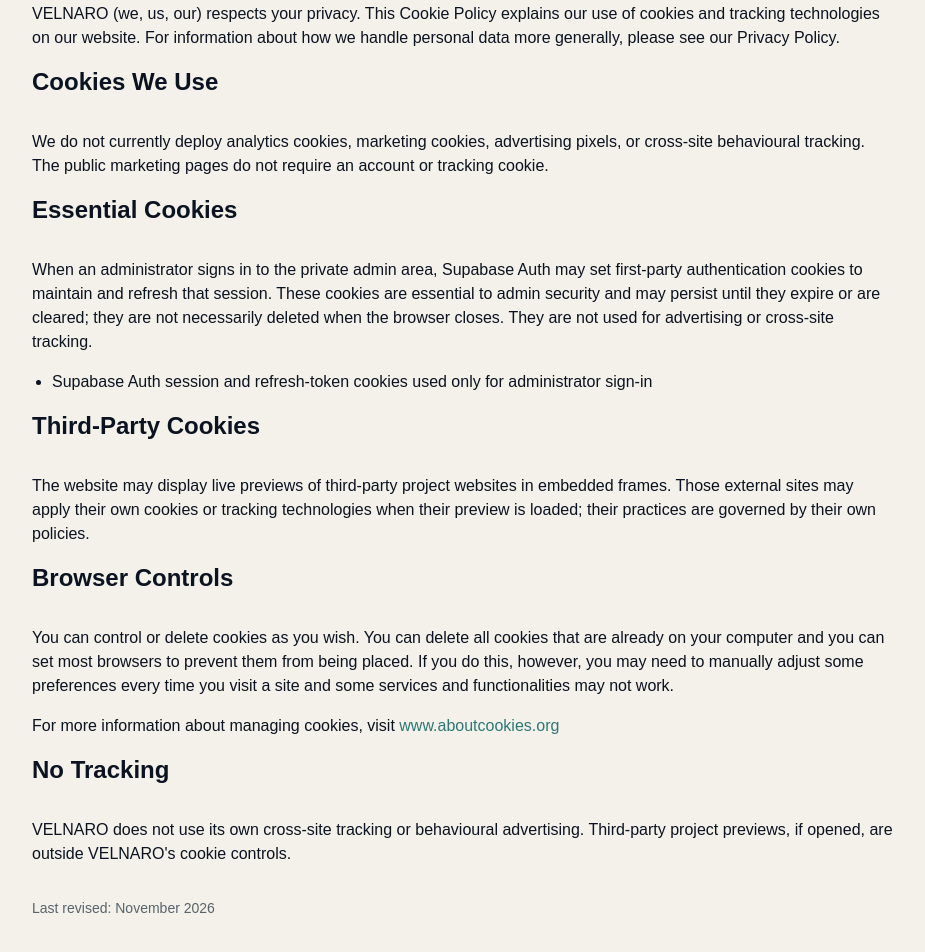
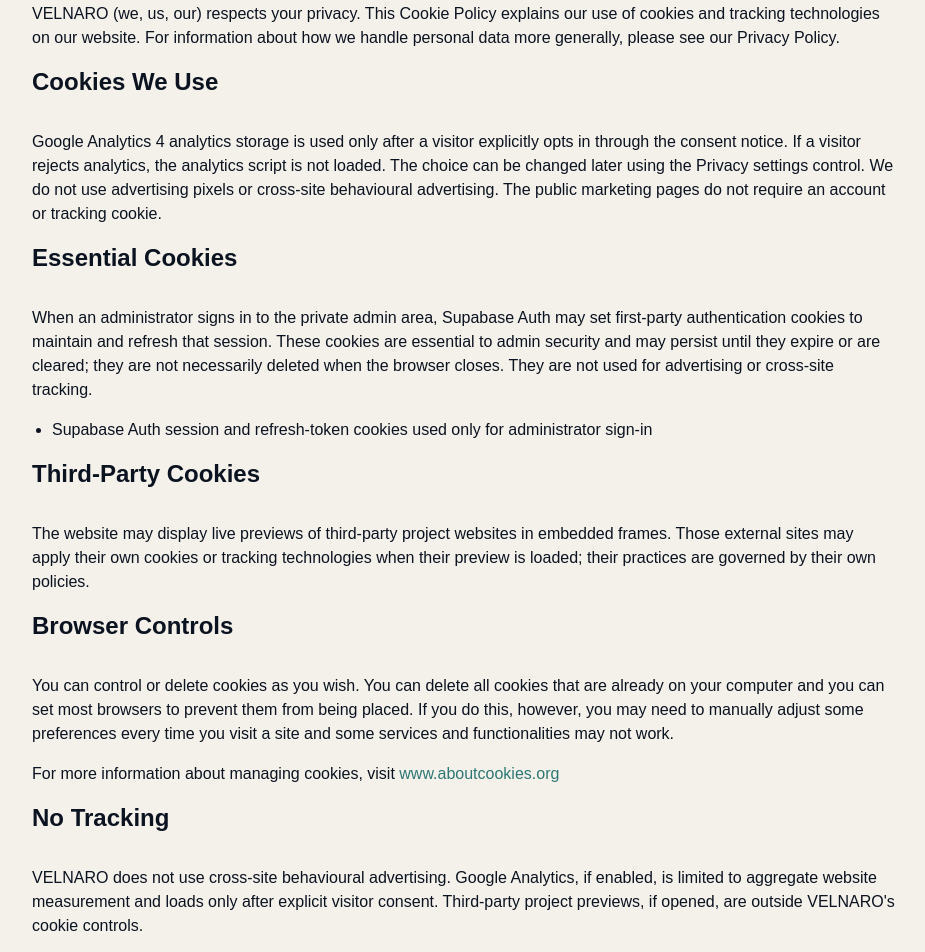
Before and after one commit to devtalish/velnaro-web, a Next.js app: page /cookie-policy in a window 1280 px wide. Shown: the part 340-1292 px from the top of the page, without its empty margins (176-1101 px from the left). Built offline with nearby package versions, Linux system fonts and the light colour scheme; no server answers; a web font is replaced by a local one.

Commit message:
Document opt-in analytics and keep private admin untracked

```diff
--- a/app/cookie-policy/page.tsx
+++ b/app/cookie-policy/page.tsx
@@ -57,7 +57,7 @@ export default function CookiePolicy(): React.ReactElement {
 
         <h2 className="text-2xl font-semibold text-graphite mb-8">Cookies We Use</h2>
         <p className="mb-4">
-          We do not currently deploy analytics cookies, marketing cookies, advertising pixels, or cross-site behavioural tracking. The public marketing pages do not require an account or tracking cookie.
+          Google Analytics 4 analytics storage is used only after a visitor explicitly opts in through the consent notice. If a visitor rejects analytics, the analytics script is not loaded. The choice can be changed later using the Privacy settings control. We do not use advertising pixels or cross-site behavioural advertising. The public marketing pages do not require an account or tracking cookie.
         </p>
 
         <h2 className="text-2xl font-semibold text-graphite mb-8">Essential Cookies</h2>
@@ -83,7 +83,7 @@ export default function CookiePolicy(): React.ReactElement {
 
         <h2 className="text-2xl font-semibold text-graphite mb-8">No Tracking</h2>
         <p className="mb-4">
-          VELNARO does not use its own cross-site tracking or behavioural advertising. Third-party project previews, if opened, are outside VELNARO&apos;s cookie controls.
+          VELNARO does not use cross-site behavioural advertising. Google Analytics, if enabled, is limited to aggregate website measurement and loads only after explicit visitor consent. Third-party project previews, if opened, are outside VELNARO&apos;s cookie controls.
         </p>
 
         <p className="mt-8 text-sm text-muted">
```
